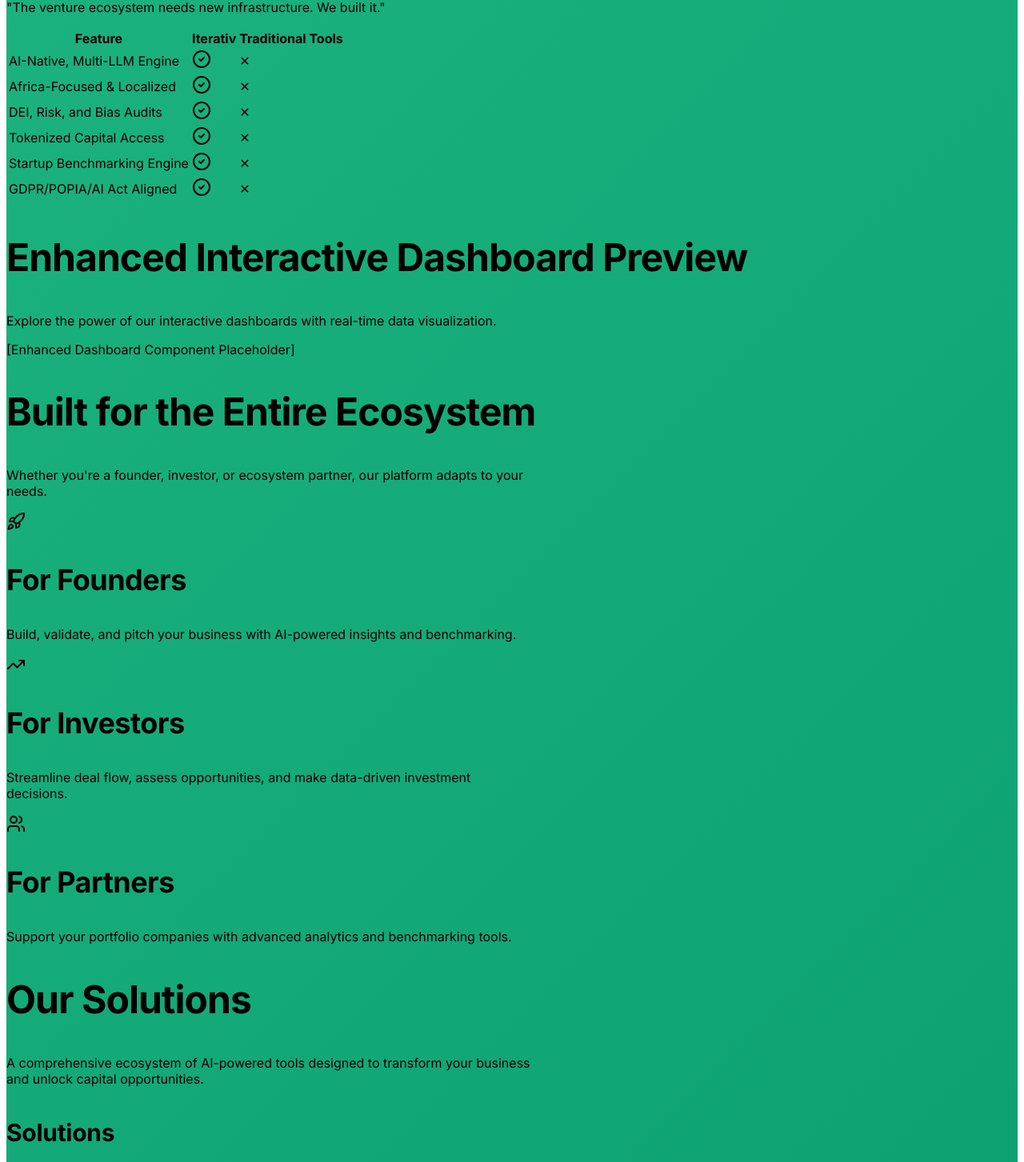
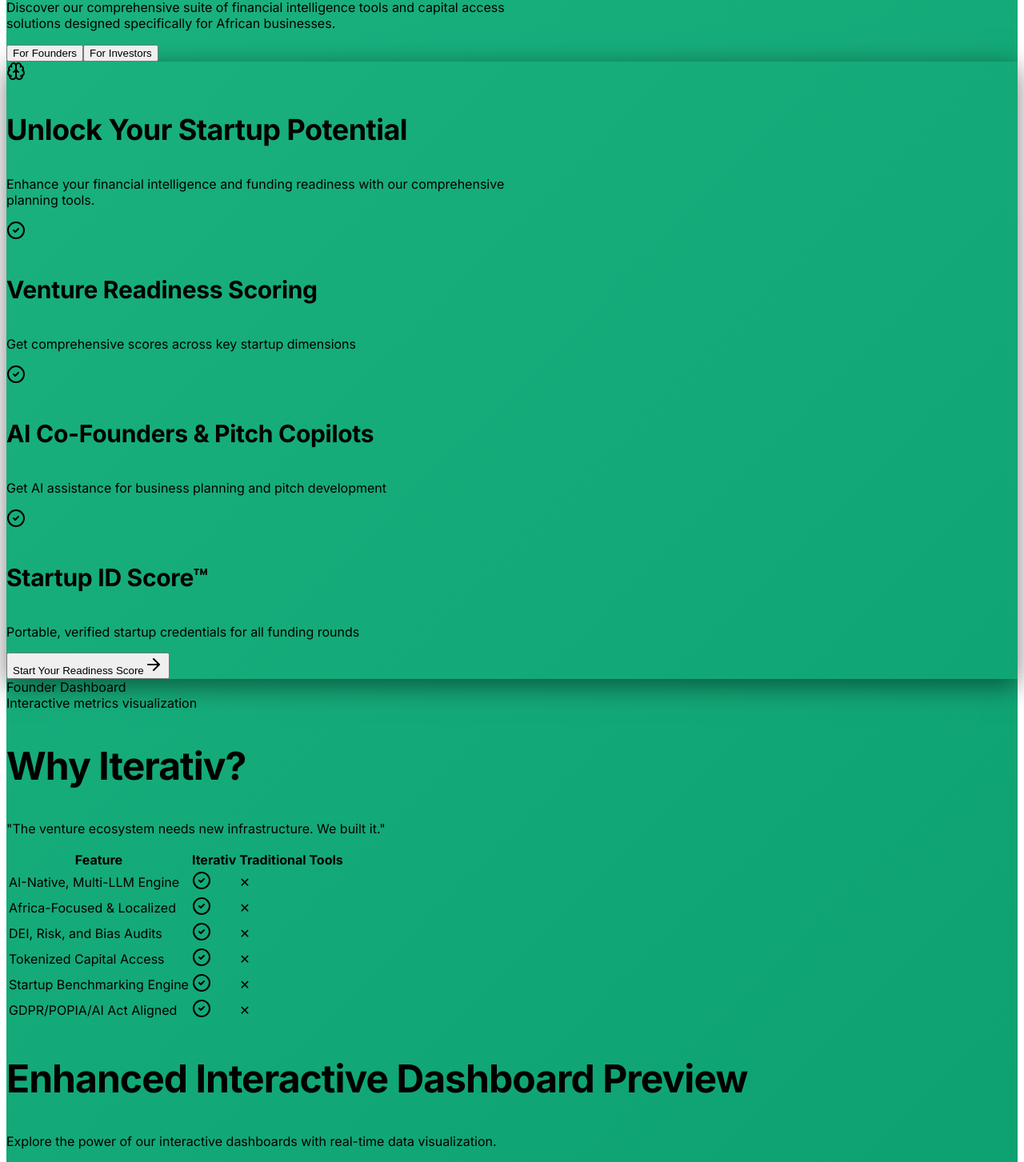
Before and after one commit to iterativai/IterativAnalytics, a React (Vite) app in the folder client/: page / in a window 1280 px wide. Shown: the part 2253-3706 px from the top of the page at 80% size. Built offline with nearby package versions, Linux system fonts and the light colour scheme; no server answers.

Commit message:
Restored to '0a2c4336a0c013ba6f56f3efc79018fe04c2a7ce'
Replit-Restored-To: 0a2c4336a0c013ba6f56f3efc79018fe04c2a7ce

```diff
--- a/client/src/App.tsx
+++ b/client/src/App.tsx
@@ -1,6 +1,6 @@
 import { useState } from 'react';
 import React from 'react';
-import { ArrowRight, BarChart3, CheckCircle2, Rocket, Sparkles, Star, TrendingUp, Zap, Brain, Coins, Users } from 'lucide-react';
+import { ArrowRight, BarChart3, CheckCircle2, Rocket, Sparkles, Star, TrendingUp, Zap, Brain, Coins } from 'lucide-react';
 import { Card, CardContent } from "@/components/ui/card";
 import { Button } from "@/components/ui/button";
 import { Badge } from "@/components/ui/badge";
@@ -20,7 +20,6 @@ import { DarkModeToggle, ParallaxBackground, ScrollIndicator, EnhancedButton, Re
 import { SectorThemeProvider, ThemeSelectorButton, ThemeSelectionModal, useTheme } from '@/components/ui/sector-theme-selector';
 import { ThemeProvider } from '@/context/ThemeContext';
 import HeroSection from '@/components/sections/HeroSection';
-import { motion } from 'framer-motion';
 
 function AppContent() {
   const [activeFeatureTab, setActiveFeatureTab] = useState('founders');
@@ -168,7 +167,157 @@ function AppContent() {
         </section>
       </div>
 
+      {/* Built for Different Users */}
+      <div id="solutions">
+        <section className="py-20 bg-gradient-to-br from-gray-900/50 to-gray-950/50 backdrop-blur-sm">
+          <div className="max-w-7xl mx-auto px-4 sm:px-6 lg:px-8">
+            <FadeIn>
+              <div className="text-center mb-12">
+                <h2 className="text-3xl md:text-4xl font-bold text-white mb-4">
+                  <span className="bg-gradient-to-r from-cyan-400 to-blue-500 bg-clip-text text-transparent">
+                    Built for the Entire Ecosystem
+                  </span>
+                </h2>
+                <p className="text-xl text-gray-300 max-w-3xl mx-auto">
+                  Discover our comprehensive suite of financial intelligence tools and capital access solutions designed specifically for African businesses.
+                </p>
+              </div>
+            </FadeIn>
 
+            {/* Tab Navigation */}
+            <FadeIn delay={0.2}>
+              <div className="flex justify-center mb-8">
+                <div className="bg-gray-800/50 backdrop-blur-sm rounded-xl p-1 shadow-lg border border-gray-700/50 inline-flex">
+                  <button
+                    onClick={() => setActiveFeatureTab('founders')}
+                    className={`px-6 py-3 rounded-lg font-medium transition-all duration-200 ${
+                      activeFeatureTab === 'founders'
+                        ? 'bg-gradient-to-r from-cyan-600/50 to-blue-700/50 text-white shadow-md border border-cyan-500/30'
+                        : 'text-gray-400 hover:text-white hover:bg-gray-700/50'
+                    }`}
+                  >
+                    For Founders
+                  </button>
+                  <button
+                    onClick={() => setActiveFeatureTab('investors')}
+                    className={`px-6 py-3 rounded-lg font-medium transition-all duration-200 ${
+                      activeFeatureTab === 'investors'
+                        ? 'bg-gradient-to-r from-cyan-600/50 to-blue-700/50 text-white shadow-md border border-cyan-500/30'
+                        : 'text-gray-400 hover:text-white hover:bg-gray-700/50'
+                    }`}
+                  >
+                    For Investors
+                  </button>
+                </div>
+              </div>
+            </FadeIn>
+
+            {/* Tab Content */}
+            <div className="grid grid-cols-1 lg:grid-cols-2 gap-12 items-center">
+              {activeFeatureTab === 'founders' ? (
+                <FadeIn delay={0.3}>
+                  <div className="glass-panel rounded-xl p-8 border border-gray-700/50 hover:border-cyan-500/30 transition-all duration-300">
+                    <div className="flex items-center mb-4">
+                      <div className="bg-cyan-900/30 rounded-xl p-4 w-14 h-14 flex items-center justify-center mr-3">
+                        <Brain className="h-8 w-8 text-cyan-400" />
+                      </div>
+                      <h3 className="text-2xl font-semibold text-white">Unlock Your Startup Potential</h3>
+                    </div>
+                    <p className="text-gray-300 mb-6">
+                      Enhance your financial intelligence and funding readiness with our comprehensive planning tools.
+                    </p>
+                    <div className="space-y-4 mb-8">
+                      <div className="flex items-start">
+                        <CheckCircle2 className="h-5 w-5 text-cyan-500 mr-3 mt-0.5 flex-shrink-0" />
+                        <div>
+                          <h4 className="font-semibold text-white">Venture Readiness Scoring</h4>
+                          <p className="text-sm text-gray-400">Get comprehensive scores across key startup dimensions</p>
+                        </div>
+                      </div>
+                      <div className="flex items-start">
+                        <CheckCircle2 className="h-5 w-5 text-cyan-500 mr-3 mt-0.5 flex-shrink-0" />
+                        <div>
+                          <h4 className="font-semibold text-white">AI Co-Founders & Pitch Copilots</h4>
+                          <p className="text-sm text-gray-400">Get AI assistance for business planning and pitch development</p>
+                        </div>
+                      </div>
+                      <div className="flex items-start">
+                        <CheckCircle2 className="h-5 w-5 text-cyan-500 mr-3 mt-0.5 flex-shrink-0" />
+                        <div>
+                          <h4 className="font-semibold text-white">Startup ID Score™</h4>
+                          <p className="text-sm text-gray-400">Portable, verified startup credentials for all funding rounds</p>
+                        </div>
+                      </div>
+                    </div>
+                    <Button className="w-full bg-gradient-to-r from-cyan-600 to-blue-700 hover:from-cyan-500 hover:to-blue-600 text-white font-semibold py-3 rounded-lg shadow-lg hover:shadow-cyan-500/25 transition-all duration-300">
+                      Start Your Readiness Score
+                      <ArrowRight className="ml-2 h-4 w-4" />
+                    </Button>
+                  </div>
+                </FadeIn>
+              ) : (
+                <FadeIn delay={0.3}>
+                  <div className="glass-panel rounded-xl p-8 border border-gray-700/50 hover:border-blue-500/30 transition-all duration-300">
+                    <div className="flex items-center mb-4">
+                      <div className="bg-blue-900/30 rounded-xl p-4 w-14 h-14 flex items-center justify-center mr-3">
+                        <Coins className="h-8 w-8 text-blue-400" />
+                      </div>
+                      <h3 className="text-2xl font-semibold text-white">Find, Filter & Fund Smarter</h3>
+                    </div>
+                    <p className="text-gray-300 mb-6">
+                      Access modern funding solutions and capital through our innovative platform.
+                    </p>
+                    <div className="space-y-4 mb-8">
+                      <div className="flex items-start">
+                        <CheckCircle2 className="h-5 w-5 text-blue-500 mr-3 mt-0.5 flex-shrink-0" />
+                        <div>
+                          <h4 className="font-semibold text-white">Predictive Deal Discovery</h4>
+                          <p className="text-sm text-gray-400">AI-powered startup identification and screening</p>
+                        </div>
+                      </div>
+                      <div className="flex items-start">
+                        <CheckCircle2 className="h-5 w-5 text-blue-500 mr-3 mt-0.5 flex-shrink-0" />
+                        <div>
+                          <h4 className="font-semibold text-white">DEI & Risk Benchmarking</h4>
+                          <p className="text-sm text-gray-400">Comprehensive diversity and risk assessment tools</p>
+                        </div>
+                      </div>
+                      <div className="flex items-start">
+                        <CheckCircle2 className="h-5 w-5 text-blue-500 mr-3 mt-0.5 flex-shrink-0" />
+                        <div>
+                          <h4 className="font-semibold text-white">Tokenized Investment Pools</h4>
+                          <p className="text-sm text-gray-400">Modern capital access through blockchain infrastructure</p>
+                        </div>
+                      </div>
+                    </div>
+                    <Button className="w-full bg-gradient-to-r from-blue-600 to-indigo-700 hover:from-blue-500 hover:to-indigo-600 text-white font-semibold py-3 rounded-lg shadow-lg hover:shadow-blue-500/25 transition-all duration-300">
+                      Request Investor Access
+                      <ArrowRight className="ml-2 h-4 w-4" />
+                    </Button>
+                  </div>
+                </FadeIn>
+              )}
+
+              <FadeIn delay={0.4}>
+                <div className="relative">
+                  <div className="bg-gray-800/30 backdrop-blur rounded-2xl border border-gray-700/50 overflow-hidden">
+                    <div className="bg-gradient-to-br from-gray-800 to-gray-900 p-6">
+                      <div className="aspect-video bg-gradient-to-r from-cyan-900/20 to-blue-900/20 rounded-lg flex items-center justify-center">
+                        <div className="text-center">
+                          <div className="text-cyan-400 text-lg mb-2">
+                            {activeFeatureTab === 'founders' ? 'Founder Dashboard' : 'Investor Dashboard'}
+                          </div>
+                          <div className="text-gray-400">Interactive metrics visualization</div>
+                        </div>
+                      </div>
+                    </div>
+                  </div>
+                </div>
+              </FadeIn>
+            </div>
+          </div>
+        </section>
+      </div>
 
       {/* Why Iterativ Comparison Table */}
       <div id="features">
@@ -222,83 +371,6 @@ function AppContent() {
         {renderEnhancedDashboard()}
 
         {/* AI-Native Comparison Section */}
-        {/* Features Section */}
-
-
-        {/* Built for the Entire Ecosystem - moved from Solutions */}
-        <section className="py-16 px-4 sm:px-6 lg:px-8">
-          <div className="max-w-7xl mx-auto">
-            <FadeIn>
-              <div className="text-center mb-12">
-                <h2 className="text-3xl md:text-4xl font-bold text-white mb-4">
-                  <span className="bg-gradient-to-r from-orange-400 to-pink-400 bg-clip-text text-transparent">
-                    Built for the Entire Ecosystem
-                  </span>
-                </h2>
-                <p className="text-xl text-gray-300 max-w-3xl mx-auto">
-                  Whether you're a founder, investor, or ecosystem partner, our platform adapts to your needs.
-                </p>
-              </div>
-            </FadeIn>
-
-            {/* Three Columns for Different User Types */}
-            <Stagger staggerDelay={0.3}>
-              <div className="grid grid-cols-1 md:grid-cols-3 gap-8">
-                <FeatureCard
-                  icon={<Rocket className="h-6 w-6 text-cyan-400" />}
-                  title="For Founders"
-                  description="Build, validate, and pitch your business with AI-powered insights and benchmarking."
-                  variant="glass"
-                />
-                <FeatureCard
-                  icon={<TrendingUp className="h-6 w-6 text-blue-400" />}
-                  title="For Investors"
-                  description="Streamline deal flow, assess opportunities, and make data-driven investment decisions."
-                  variant="glass"
-                />
-                <FeatureCard
-                  icon={<Users className="h-6 w-6 text-purple-400" />}
-                  title="For Partners"
-                  description="Support your portfolio companies with advanced analytics and benchmarking tools."
-                  variant="glass"
-                />
-              </div>
-            </Stagger>
-          </div>
-        </section>
-      </div>
-
-      {/* Solutions Section */}
-      <div id="solutions">
-        <section className="py-24">
-          <div className="container mx-auto px-4">
-            <motion.div
-              className="text-center mb-16"
-              initial={{ opacity: 0, y: 20 }}
-              whileInView={{ opacity: 1, y: 0 }}
-              transition={{ duration: 0.6 }}
-              viewport={{ once: true }}
-            >
-              <h2 className="text-4xl md:text-5xl font-bold mb-6">
-                <span className="bg-clip-text text-transparent bg-gradient-to-r from-orange-400 to-pink-400">
-                  Our Solutions
-                </span>
-              </h2>
-              <p className="text-xl text-white/80 max-w-3xl mx-auto">
-                A comprehensive ecosystem of AI-powered tools designed to transform your business and unlock capital opportunities.
-              </p>
-            </motion.div>
-            <div>
-              <h4 className="font-semibold text-white mb-4">Solutions</h4>
-              <ul className="space-y-2 text-white/60">
-                <li><a href="#" className="hover:text-white transition-colors">Iterativ Startups</a></li>
-                <li><a href="#" className="hover:text-white transition-colors">Iterativ Xchange</a></li>
-                <li><a href="#" className="hover:text-white transition-colors">AI Analytics</a></li>
-                <li><a href="#" className="hover:text-white transition-colors">Business Intelligence</a></li>
-              </ul>
-            </div>
-          </div>
-        </section>
       </div>
 
       {/* Testimonials */}
```
